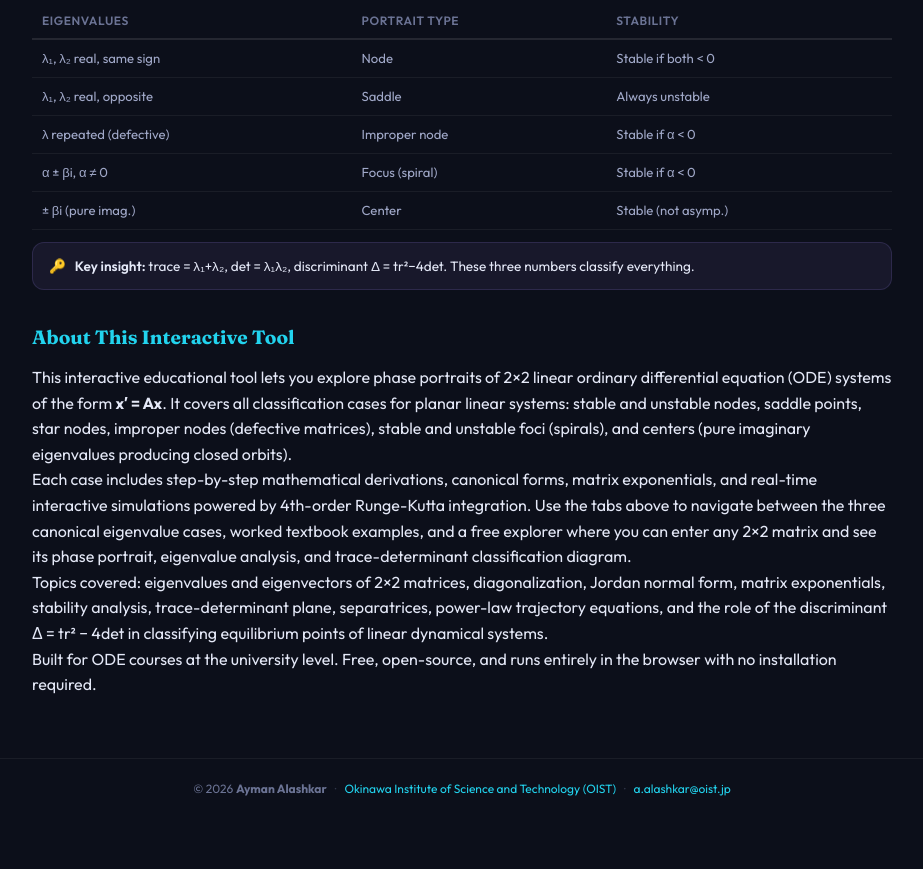
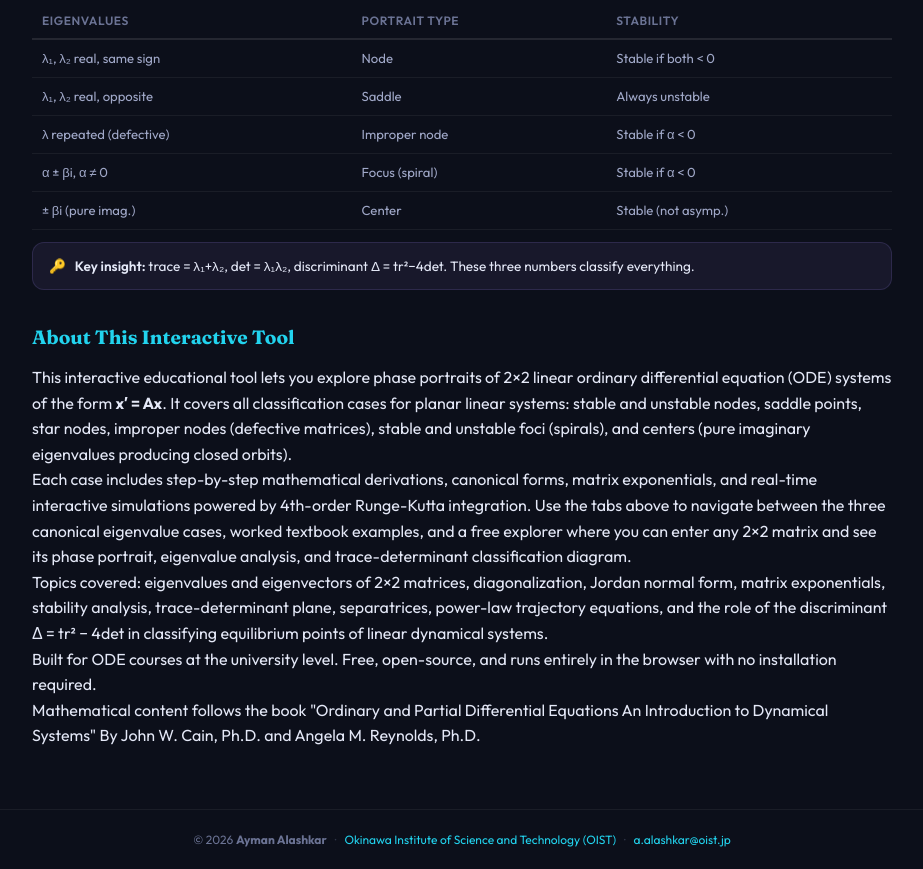
Before and after one commit to ayman-alashkar/phase_portrait, a plain HTML site: page index.html in a window 1280 px wide. Shown: the part 1177-2046 px from the top of the page, without its empty margins (178-1101 px from the left). Before the commit the page ends 1995 px from the top, so only its background shows below. Drawn offline with Linux system fonts and the light colour scheme.

Commit message:
Update index.html

```diff
--- a/index.html
+++ b/index.html
@@ -287,6 +287,7 @@ input[type="number"]:focus{border-color:var(--blue);box-shadow:0 0 0 3px var(--g
       <p>Each case includes step-by-step mathematical derivations, canonical forms, matrix exponentials, and real-time interactive simulations powered by 4th-order Runge-Kutta integration. Use the tabs above to navigate between the three canonical eigenvalue cases, worked textbook examples, and a free explorer where you can enter any 2×2 matrix and see its phase portrait, eigenvalue analysis, and trace-determinant classification diagram.</p>
       <p>Topics covered: eigenvalues and eigenvectors of 2×2 matrices, diagonalization, Jordan normal form, matrix exponentials, stability analysis, trace-determinant plane, separatrices, power-law trajectory equations, and the role of the discriminant Δ = tr² − 4det in classifying equilibrium points of linear dynamical systems.</p>
       <p>Built for ODE courses at the university level. Free, open-source, and runs entirely in the browser with no installation required.</p>
+      <p>Mathematical content follows the book "Ordinary and Partial Differential Equations An Introduction to Dynamical Systems" By John W. Cain, Ph.D. and Angela M. Reynolds, Ph.D.</p>
     </section>
   </div>
 </div>
```
